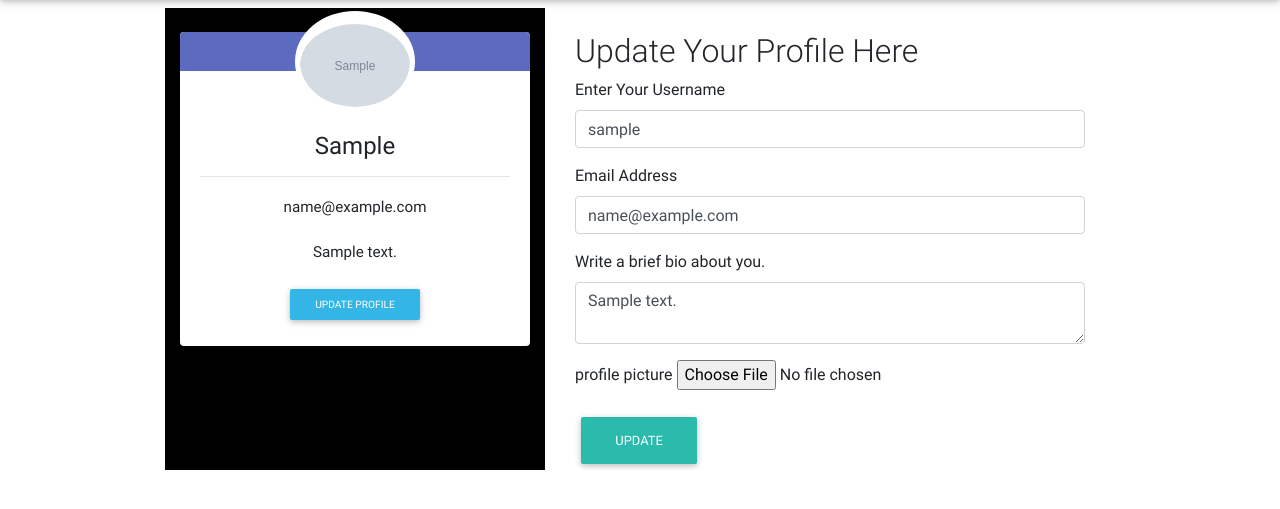
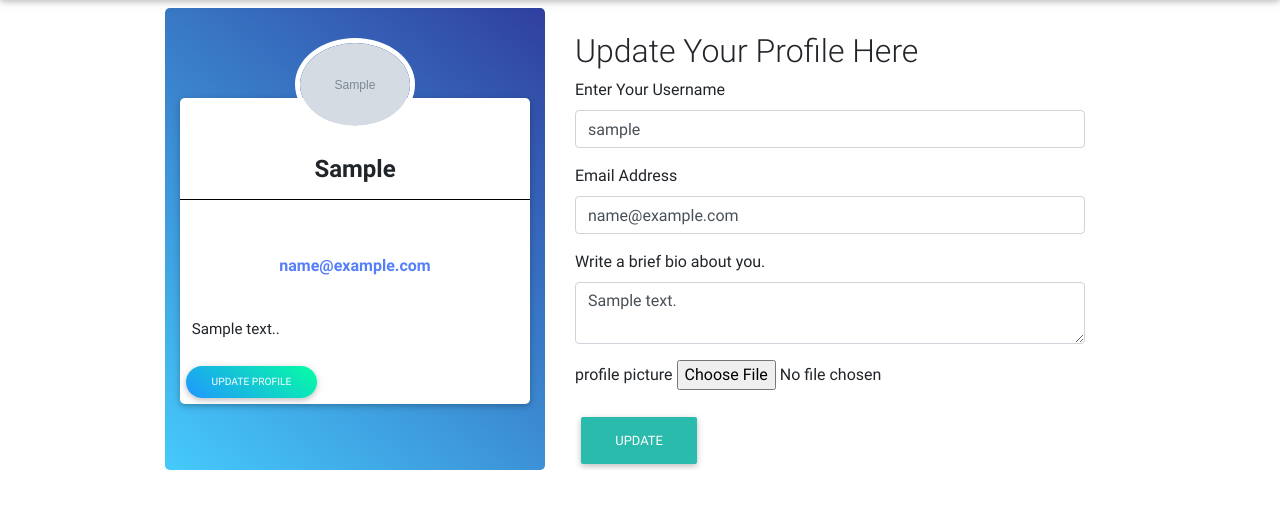
Before and after one commit to KenMwaura1/zoo_blog, a Flask app: page /profile in a window 1280 px wide. Shown: the part 64-573 px from the top of the page. Run offline with Flask 2, Linux system fonts and the light colour scheme; a user stored in the database is signed in; tables that the repository leaves empty hold one stand-in row (values such as "Sample post"); grey boxes marked "Sample" are stand-in pictures; some libraries are stand-ins or nearby versions.

Commit message:
Fixed new subscriber email and styling for the templates

```diff
--- a/app/templates/blog.html
+++ b/app/templates/blog.html
@@ -18,7 +18,7 @@
                                 {{ message }}
                             </div>
                         {% endfor %}
-                        <p>By <span style="color: blue">{{blog.user.username}}</span>  on {{blog.posted.strftime('%d-%m-%Y')}}</p>
+                        <p>By <span style="color: blue">{{blog.user.username}}</span>  on {{blog.date_posted.strftime('%d-%m-%Y')}}</p>
                         <h3>Title : {{blog.title}} <span style="float: right;font-size:18px;margin-right:20px">{{blog.comment.count()}} Comments</span></h3>
                         <p>{{blog.content}}</p>
                         <div>
--- a/app/templates/user-profile/user-profile.html
+++ b/app/templates/user-profile/user-profile.html
@@ -4,7 +4,7 @@
     <div class="container">
         <div class="row">
             <div class="col-md-1"></div>
-            <div class="col-md-4 black">
+            <div class="col-md-4 blue-gradient rounded-lg">
                 <div class="content-section mt-4">
                     {% for message in get_flashed_messages() %}
                         <div class="alert alert-success">
@@ -14,22 +14,24 @@
                     {% endfor %}
                     {% if errors %}
                         {% for error in errors %}
-                            <span class="text-danger">{{ error }}</span></br>
+                            <span class="text-danger">{{ error }}</span><br/>
                         {% endfor %}
                     {%endif%}
-                    <div class="card testimonial-card">
-                        <div class="card-up indigo lighten-1"></div>
-                        <div class="avatar mx-auto white">
-                            <img src="{{profile_pic_path}}" class="rounded-circle account-img mt-2" alt="woman avatar">
+                    <div class="card testimonial-card rounded-lg" style="margin-top: 90px;">
+                        <div class="testimonial">
+                            <!--Avatar-->
+                            <div class="avatar mx-auto">
+                                <img src="{{ profile_pic_path }}" class="rounded-circle img-fluid">
+                            </div>
+                            <!--Content-->
+                            <h4 class="font-weight-bold mt-4 text-center">{{ current_user.username|title }}</h4>
+                            <hr class="black">
+                            <br/>
+                            <h6 class="blue-text font-weight-bold my-3 text-center h6">{{ current_user.email }}</h6>
+                            <br/>
+                            <p class="font-weight-normal"><i class="fas fa-quote-left pr-2"></i>{{current_user.bio}}.</p>
+                            <button class="btn btn-sm aqua-gradient rounded-pill align-middle" style="margin-right: 20px"> Update Profile</button>
                         </div>
-                        <div class="card-body">
-                            <h4 class="card-title text-center">{{current_user.username|title}}</h4>
-                            <hr>
-                            <p> {{current_user.email}} </p>
-                            <p><i class="fas fa-quote-left"></i> {{current_user.bio}} <i class="fas fa-quote-right"></i> </p>
-                            <button class="btn btn-sm btn-info" > Update Profile</button>
-                        </div>
-
                     </div>
                 </div>
             </div>
```
Also changed, not shown: app/templates/home.html (+26 -16 lines), app/templates/user-posts.html (+3 -4 lines), app/templates/email/welcome_subcriber.html (deleted), app/templates/email/welcome_subscriber.html (added).
